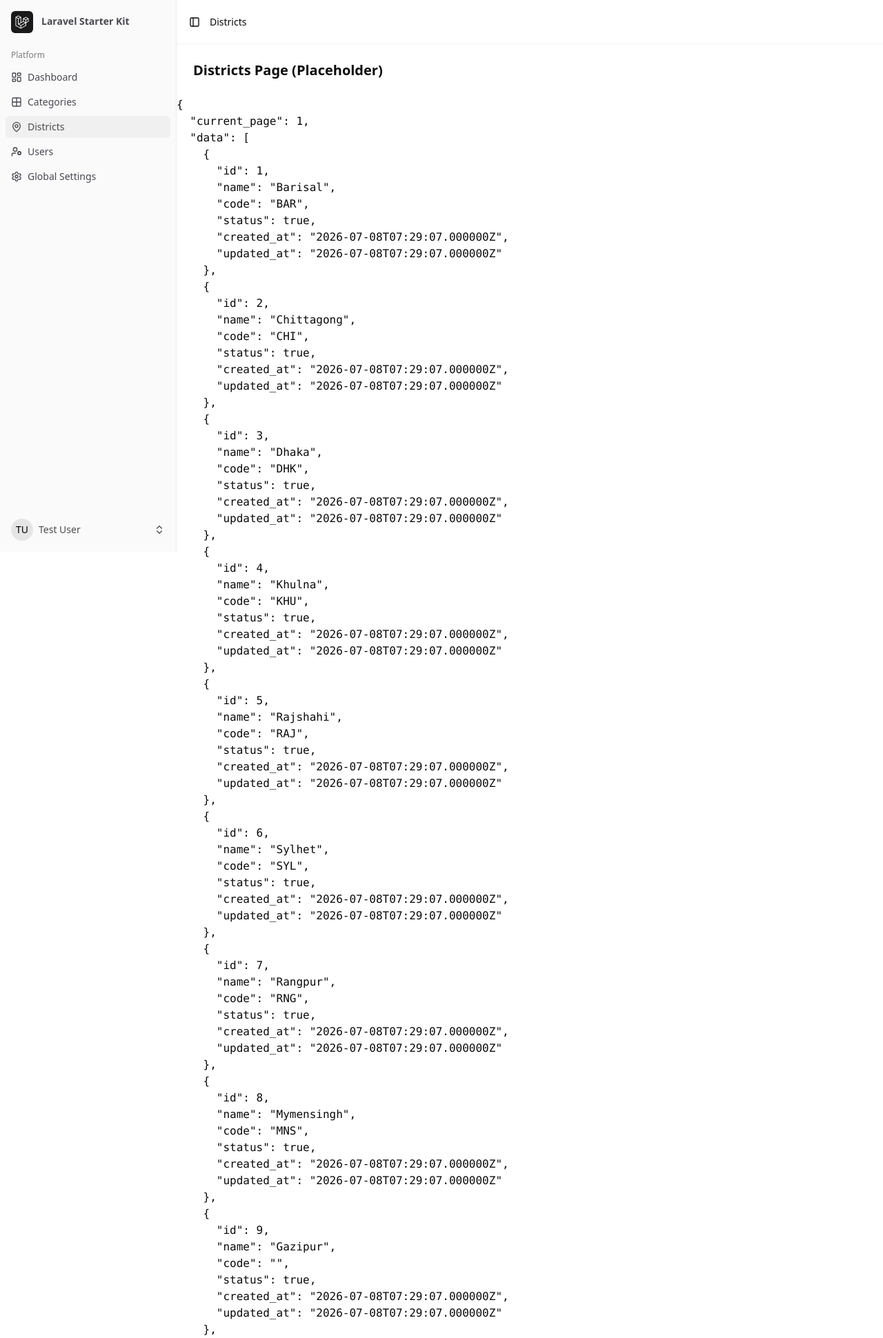
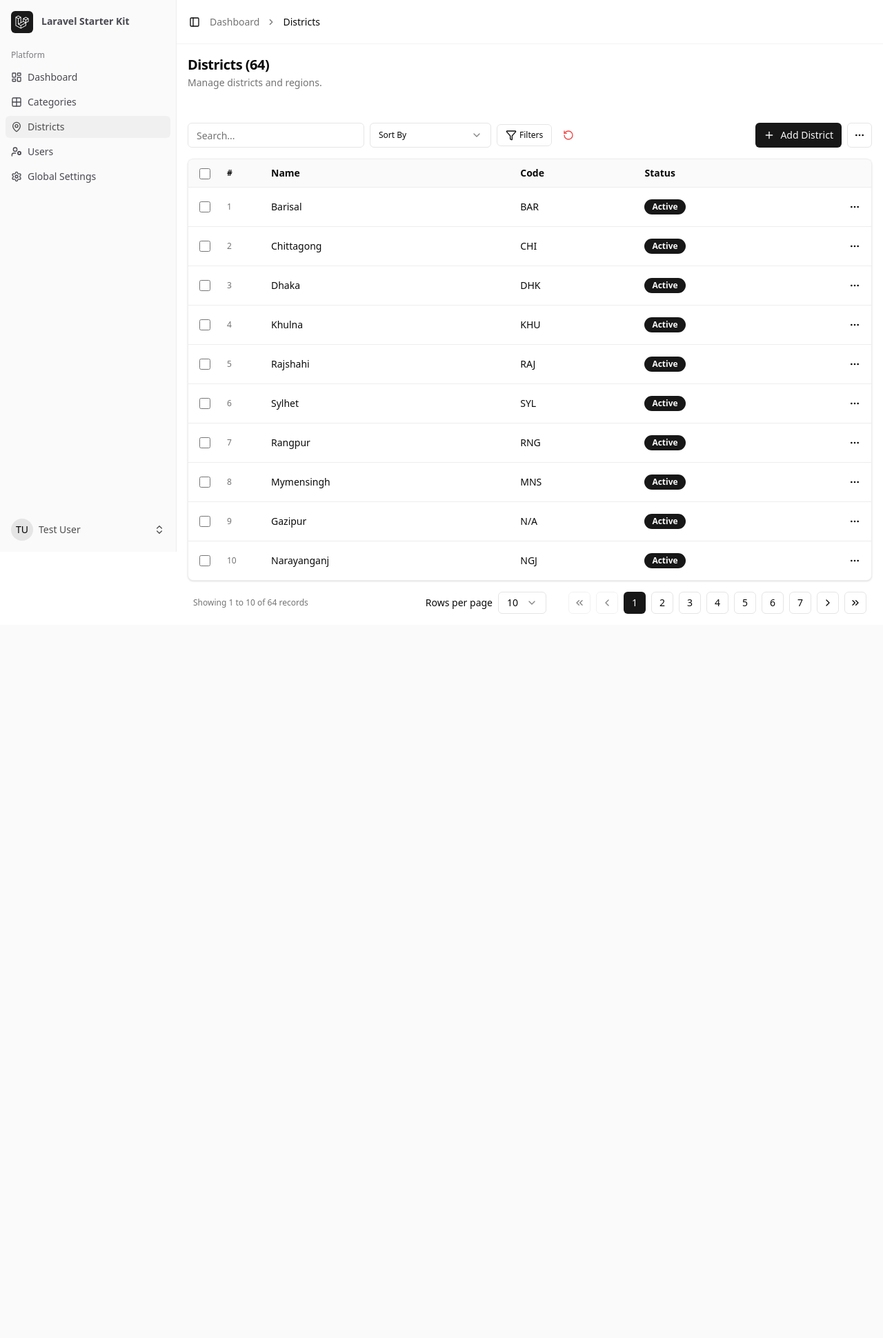
Before and after one commit to sahosmia/Cargo-Logistics, a Laravel app: page /districts in a window 1280 px wide. Shown: the top 1940 px of the page at 69% size. After the commit the page ends 890 px from the top, so only its background shows below. Run offline with Laravel 12, Linux system fonts and the light colour scheme; a user stored in the database is signed in; data comes from the database, SQL or seed files in the repository; style sheets or scripts are compiled from the project's sources; some libraries are stand-ins or nearby versions; some web fonts are replaced.

Commit message:
Implement full Category and District CRUD with frontend and fix sidebar
- Implemented React frontend (Index, Create, Edit, Form, Columns) for Categories and Districts modules.
- Fixed sidebar navigation by correcting the property name from 'url' to 'href' in the NavMain component.
- Added Categories and Districts to the sidebar with appropriate Lucide icons.
- Updated `resource-actions.tsx` with shared `AddResourceButton`, `EditResourceButton`, and `DeleteResourceButton` components as requested.
- Refactored backend validation into Traits (`ValidatesCategoryAttributes`, `ValidatesDistrictAttributes`) and updated FormRequests.
- Finalized Action Pattern refactor for Users, Categories, and Districts.
- Seeded the database with 64 Bangladeshi districts.

Co-authored-by: sahosmia <83745307+sahosmia@users.noreply.github.com>

```diff
--- a/resources/js/components/shared/resource-actions.tsx
+++ b/resources/js/components/shared/resource-actions.tsx
@@ -1,41 +1,67 @@
-import { Link } from "@inertiajs/react";
-import { SquarePen, Trash2 } from "lucide-react";
-import { AlertDialogDestructive } from "@/components/admin/AlertDialogDestructive";
-import { Button } from "@/components/ui/button";
-import { handleDelete } from "@/utils/table";
+import { Link } from '@inertiajs/react';
+import { Plus, SquarePen, Trash2 } from 'lucide-react';
+import type { ComponentPropsWithoutRef } from 'react';
+import { AlertDialogDestructive } from '@/components/admin/AlertDialogDestructive';
+import { Button } from '@/components/ui/button';
+import { cn } from '@/lib/utils';
+import { handleDelete } from '@/utils/table';
 
-interface DeleteButtonProps {
+type ButtonProps = ComponentPropsWithoutRef<typeof Button>;
+
+interface AddResourceButtonProps extends ButtonProps {
+    href: string;
+    label?: string;
+    className?: string;
+}
+
+export function AddResourceButton({ href, label = "Add", className, ...props }: AddResourceButtonProps) {
+    return (
+        <Button size="sm" asChild className={cn("gap-2", className)} {...props}>
+            <Link href={href}>
+                <Plus className="h-4 w-4" />
+                <span>{label}</span>
+            </Link>
+        </Button>
+    );
+}
+
+interface EditResourceButtonProps extends ButtonProps {
+    href: string;
+    label?: string;
+    className?: string;
+
+}
+
+export function EditResourceButton({ href, label = "Edit", className, ...props }: EditResourceButtonProps) {
+    return (
+        <Button variant="outline" size="sm" asChild className={cn("gap-2", className)} {...props}>
+            <Link href={href}>
+                <SquarePen className="h-4 w-4" />
+                <span>{label}</span>
+            </Link>
+        </Button>
+    );
+}
+
+interface DeleteResourceButtonProps extends Omit<ButtonProps, 'id'> {
     id: number | string;
     routeName: string;
-    label?: string;
+    label: string;
     redirectTo?: string;
+    onSuccess?: () => void;
 }
 
-export function DeleteResourceButton({ id, routeName, label = "Item", redirectTo }: DeleteButtonProps) {
+export function DeleteResourceButton({ id, routeName, label, redirectTo, onSuccess, className, ...props }: DeleteResourceButtonProps) {
     return (
         <AlertDialogDestructive
             title={`Delete ${label}?`}
-            description={`This action cannot be undone. All data associated with this ${label.toLowerCase()} will be permanently removed.`}
-            onConfirm={() => handleDelete(id, routeName, { redirectTo })}
+            description={`This action cannot be undone. All data for this ${label.toLowerCase()} will be permanently removed.`}
+            onConfirm={() => handleDelete(id, routeName, { redirectTo, onSuccess })}
         >
-            <Button variant="destructive">
-                <Trash2 className="w-4 h-4 mr-2" /> Delete
+            <Button variant="destructive" size="sm" className={cn("gap-2", className)} {...props}>
+                <Trash2 className="h-4 w-4" />
+                <span>Delete</span>
             </Button>
         </AlertDialogDestructive>
     );
 }
-
-interface EditButtonProps {
-    href: string;
-    label?: string;
-}
-
-export function EditResourceButton({ href, label = "Edit" }: EditButtonProps) {
-    return (
-        <Button variant="outline" asChild>
-            <Link href={href}>
-                <SquarePen className="w-4 h-4 mr-2" /> {label}
-            </Link>
-        </Button>
-    );
-}
--- /dev/null
+++ b/resources/js/pages/Categories/Columns.tsx
@@ -0,0 +1,37 @@
+import { TableRowActions } from '@/components/table/TableRowActions';
+import type { Column } from '@/types';
+
+interface CategoryType {
+    id: number;
+    name: string;
+    price_start: string;
+    price_end: string;
+}
+
+const columns: Column<CategoryType>[] = [
+    {
+        header: 'Name',
+        accessor: (item) => <span className="font-medium">{item.name}</span>,
+    },
+    {
+        header: 'Price Range',
+        accessor: (item) => (
+            <span className="text-sm">
+                {item.price_start} - {item.price_end}
+            </span>
+        ),
+    },
+    {
+        header: '',
+        accessor: (item) => (
+            <TableRowActions
+                item={item}
+                resource="categories"
+                label="Category"
+            />
+        ),
+        className: 'w-[7%]',
+    },
+];
+
+export { columns };
--- /dev/null
+++ b/resources/js/pages/Categories/Create.tsx
@@ -0,0 +1,16 @@
+import AppLayout from "@/layouts/app-layout";
+import { Head } from "@inertiajs/react";
+import CategoryForm from "./Form";
+
+export default function Create() {
+    return (
+        <AppLayout breadcrumbs={[{ title: "Categories", href: route("categories.index") }, { title: "Create", href: route("categories.create") }]}>
+            <Head title="Create Category" />
+
+            <div className="p-6">
+                <h1 className="text-xl font-bold mb-4">Create Category</h1>
+                <CategoryForm />
+            </div>
+        </AppLayout>
+    );
+}
--- /dev/null
+++ b/resources/js/pages/Categories/Edit.tsx
@@ -0,0 +1,16 @@
+import AppLayout from "@/layouts/app-layout";
+import { Head } from "@inertiajs/react";
+import CategoryForm from "./Form";
+
+export default function Edit({ category }: { category: any }) {
+    return (
+        <AppLayout breadcrumbs={[{ title: "Categories", href: route("categories.index") }, { title: "Edit", href: "#" }]}>
+            <Head title="Edit Category" />
+
+            <div className="p-6">
+                <h1 className="text-xl font-bold mb-4">Edit Category</h1>
+                <CategoryForm category={category} />
+            </div>
+        </AppLayout>
+    );
+}
--- /dev/null
+++ b/resources/js/pages/Categories/Form.tsx
@@ -0,0 +1,69 @@
+import { useForm } from "@inertiajs/react";
+import { Loader2 } from "lucide-react";
+import ErrorMessage from "@/components/admin/form/ErrorMessage";
+import FormLabel from "@/components/admin/form/FormLabel";
+import { Button } from "@/components/ui/button";
+import { Input } from "@/components/ui/input";
+
+interface Category {
+    id: number;
+    name: string;
+    price_start: string;
+    price_end: string;
+}
+
+interface Props { category?: Category; }
+
+export default function CategoryForm({ category }: Props) {
+    const { data, setData, post, processing, errors } = useForm({
+        name: category?.name || "",
+        price_start: category?.price_start || "",
+        price_end: category?.price_end || "",
+        _method: category ? "put" : undefined,
+    });
+
+    const submit = (e: React.FormEvent) => {
+        e.preventDefault();
+        if (category) {
+            post(route("categories.update", category.id), {
+                forceFormData: true,
+            });
+        } else {
+            post(route("categories.store"));
+        }
+    };
+
+    return (
+        <form onSubmit={submit} className="space-y-8 p-6 rounded-xl border shadow-sm w-1/2 max-w-125">
+            <div className="grid grid-cols-1 gap-6">
+                <div className="space-y-4">
+                    <div className="space-y-1">
+                        <FormLabel required>Category Name</FormLabel>
+                        <Input value={data.name} onChange={e => setData("name", e.target.value)} placeholder="Electronics" />
+                        <ErrorMessage message={errors.name} />
+                    </div>
+
+                    <div className="space-y-1">
+                        <FormLabel required>Price Start</FormLabel>
+                        <Input type="number" step="0.01" value={data.price_start} onChange={e => setData("price_start", e.target.value)} placeholder="0.00" />
+                        <ErrorMessage message={errors.price_start} />
+                    </div>
+
+                    <div className="space-y-1">
+                        <FormLabel required>Price End</FormLabel>
+                        <Input type="number" step="0.01" value={data.price_end} onChange={e => setData("price_end", e.target.value)} placeholder="0.00" />
+                        <ErrorMessage message={errors.price_end} />
+                    </div>
+                </div>
+            </div>
+
+            <div className="flex justify-end gap-3 pt-6 border-t">
+                <Button variant="ghost" type="button" onClick={() => window.history.back()}>Cancel</Button>
+                <Button type="submit" disabled={processing} className="px-8">
+                    {processing ? <Loader2 className="w-4 h-4 animate-spin mr-2" /> : null}
+                    {category ? "Save Changes" : "Create Category"}
+                </Button>
+            </div>
+        </form>
+    );
+}
--- a/resources/js/pages/Categories/Index.tsx
+++ b/resources/js/pages/Categories/Index.tsx
@@ -1,12 +1,45 @@
+import { Head } from '@inertiajs/react';
+import CommonTable from '@/components/admin/CommonTable';
+import Heading from '@/components/admin/heading';
 import AppLayout from '@/layouts/app-layout';
-import { Head } from '@inertiajs/react';
+import type { PaginationType, SortOption } from '@/types';
+import { columns } from './Columns';
 
-export default function Index({ categories }: any) {
+interface Props {
+    categories: PaginationType<any>;
+}
+
+export default function CategoryIndex({ categories }: Props) {
+    const breadcrumbs = [
+        { title: 'Dashboard', href: route('dashboard') },
+        { title: 'Categories', href: route('categories.index') },
+    ];
+
+    const sortOptions: SortOption[] = [
+        { label: 'Newest First', sort: 'created_at', direction: 'desc' },
+        { label: 'Name (A-Z)', sort: 'name', direction: 'asc' },
+    ];
+
     return (
-        <AppLayout breadcrumbs={[{ title: 'Categories', href: route('categories.index') }]}>
+        <AppLayout breadcrumbs={breadcrumbs}>
             <Head title="Categories" />
-            <div className="p-6 text-xl font-bold">Categories Page (Placeholder)</div>
-            <pre>{JSON.stringify(categories, null, 2)}</pre>
+
+            <div className="flex flex-col flex-1 h-full gap-4 p-4 overflow-x-auto rounded-xl">
+                <Heading
+                    title={`Categories (${categories.total})`}
+                    description="Manage your categories and their price ranges."
+                />
+
+                <CommonTable
+                    data={categories}
+                    columns={columns}
+                    create_route="categories.create"
+                    routeName="categories.index"
+                    sortOptions={sortOptions}
+                    bulkDeleteRoute="categories.bulkDestroy"
+                    entityName="Category"
+                />
+            </div>
         </AppLayout>
     );
 }
--- /dev/null
+++ b/resources/js/pages/Districts/Columns.tsx
@@ -0,0 +1,42 @@
+import { TableRowActions } from '@/components/table/TableRowActions';
+import { Badge } from '@/components/ui/badge';
+import type { Column } from '@/types';
+
+interface DistrictType {
+    id: number;
+    name: string;
+    code: string | null;
+    status: boolean;
+}
+
+const columns: Column<DistrictType>[] = [
+    {
+        header: 'Name',
+        accessor: (item) => <span className="font-medium">{item.name}</span>,
+    },
+    {
+        header: 'Code',
+        accessor: (item) => <span className="text-sm">{item.code || 'N/A'}</span>,
+    },
+    {
+        header: 'Status',
+        accessor: (item) => (
+            <Badge variant={item.status ? 'default' : 'secondary'}>
+                {item.status ? 'Active' : 'Inactive'}
+            </Badge>
+        ),
+    },
+    {
+        header: '',
+        accessor: (item) => (
+            <TableRowActions
+                item={item}
+                resource="districts"
+                label="District"
+            />
+        ),
+        className: 'w-[7%]',
+    },
+];
+
+export { columns };
--- /dev/null
+++ b/resources/js/pages/Districts/Create.tsx
@@ -0,0 +1,16 @@
+import AppLayout from "@/layouts/app-layout";
+import { Head } from "@inertiajs/react";
+import DistrictForm from "./Form";
+
+export default function Create() {
+    return (
+        <AppLayout breadcrumbs={[{ title: "Districts", href: route("districts.index") }, { title: "Create", href: route("districts.create") }]}>
+            <Head title="Create District" />
+
+            <div className="p-6">
+                <h1 className="text-xl font-bold mb-4">Create District</h1>
+                <DistrictForm />
+            </div>
+        </AppLayout>
+    );
+}
--- /dev/null
+++ b/resources/js/pages/Districts/Edit.tsx
@@ -0,0 +1,16 @@
+import AppLayout from "@/layouts/app-layout";
+import { Head } from "@inertiajs/react";
+import DistrictForm from "./Form";
+
+export default function Edit({ district }: { district: any }) {
+    return (
+        <AppLayout breadcrumbs={[{ title: "Districts", href: route("districts.index") }, { title: "Edit", href: "#" }]}>
+            <Head title="Edit District" />
+
+            <div className="p-6">
+                <h1 className="text-xl font-bold mb-4">Edit District</h1>
+                <DistrictForm district={district} />
+            </div>
+        </AppLayout>
+    );
+}
--- /dev/null
+++ b/resources/js/pages/Districts/Form.tsx
@@ -0,0 +1,70 @@
+import { useForm } from "@inertiajs/react";
+import { Loader2 } from "lucide-react";
+import ErrorMessage from "@/components/admin/form/ErrorMessage";
+import FormLabel from "@/components/admin/form/FormLabel";
+import { Button } from "@/components/ui/button";
+import { Input } from "@/components/ui/input";
+import { Checkbox } from "@/components/ui/checkbox";
+
+interface District {
+    id: number;
+    name: string;
+    code: string | null;
+    status: boolean;
+}
+
+interface Props { district?: District; }
+
+export default function DistrictForm({ district }: Props) {
+    const { data, setData, post, processing, errors } = useForm({
+        name: district?.name || "",
+        code: district?.code || "",
+        status: district ? district.status : true,
+        _method: district ? "put" : undefined,
+    });
+
+    const submit = (e: React.FormEvent) => {
+        e.preventDefault();
+        if (district) {
+            post(route("districts.update", district.id), {
+                forceFormData: true,
+            });
+        } else {
+            post(route("districts.store"));
+        }
+    };
+
+    return (
+        <form onSubmit={submit} className="space-y-8 p-6 rounded-xl border shadow-sm w-1/2 max-w-125">
+            <div className="grid grid-cols-1 gap-6">
+                <div className="space-y-4">
+                    <div className="space-y-1">
+                        <FormLabel required>District Name</FormLabel>
+                        <Input value={data.name} onChange={e => setData("name", e.target.value)} placeholder="Dhaka" />
+                        <ErrorMessage message={errors.name} />
+                    </div>
+
+                    <div className="space-y-1">
+                        <FormLabel>Code</FormLabel>
+                        <Input value={data.code} onChange={e => setData("code", e.target.value)} placeholder="DHK" />
+                        <ErrorMessage message={errors.code} />
+                    </div>
+
+                    <div className="flex items-center space-x-2">
+                        <Checkbox id="status" checked={data.status} onCheckedChange={(checked) => setData("status", !!checked)} />
+                        <label htmlFor="status" className="text-sm font-medium leading-none peer-disabled:cursor-not-allowed peer-disabled:opacity-70">Active</label>
+                        <ErrorMessage message={errors.status} />
+                    </div>
+                </div>
+            </div>
+
+            <div className="flex justify-end gap-3 pt-6 border-t">
+                <Button variant="ghost" type="button" onClick={() => window.history.back()}>Cancel</Button>
+                <Button type="submit" disabled={processing} className="px-8">
+                    {processing ? <Loader2 className="w-4 h-4 animate-spin mr-2" /> : null}
+                    {district ? "Save Changes" : "Create District"}
+                </Button>
+            </div>
+        </form>
+    );
+}
--- a/resources/js/pages/Districts/Index.tsx
+++ b/resources/js/pages/Districts/Index.tsx
@@ -1,12 +1,59 @@
+import { Head } from '@inertiajs/react';
+import CommonTable from '@/components/admin/CommonTable';
+import Heading from '@/components/admin/heading';
 import AppLayout from '@/layouts/app-layout';
-import { Head } from '@inertiajs/react';
+import type { PaginationType, SortOption, FilterOption } from '@/types';
+import { columns } from './Columns';
 
-export default function Index({ districts }: any) {
+interface Props {
+    districts: PaginationType<any>;
+}
+
+export default function DistrictIndex({ districts }: Props) {
+    const breadcrumbs = [
+        { title: 'Dashboard', href: route('dashboard') },
+        { title: 'Districts', href: route('districts.index') },
+    ];
+
+    const sortOptions: SortOption[] = [
+        { label: 'Name (A-Z)', sort: 'name', direction: 'asc' },
+        { label: 'Code', sort: 'code', direction: 'asc' },
+        { label: 'Newest First', sort: 'created_at', direction: 'desc' },
+    ];
+
+    const filters: FilterOption[] = [
+        {
+            name: 'status',
+            label: 'Status',
+            type: 'select',
+            options: [
+                { label: 'Active', value: '1' },
+                { label: 'Inactive', value: '0' },
+            ]
+        },
+    ];
+
     return (
-        <AppLayout breadcrumbs={[{ title: 'Districts', href: route('districts.index') }]}>
+        <AppLayout breadcrumbs={breadcrumbs}>
             <Head title="Districts" />
-            <div className="p-6 text-xl font-bold">Districts Page (Placeholder)</div>
-            <pre>{JSON.stringify(districts, null, 2)}</pre>
+
+            <div className="flex flex-col flex-1 h-full gap-4 p-4 overflow-x-auto rounded-xl">
+                <Heading
+                    title={`Districts (${districts.total})`}
+                    description="Manage districts and regions."
+                />
+
+                <CommonTable
+                    data={districts}
+                    columns={columns}
+                    create_route="districts.create"
+                    routeName="districts.index"
+                    sortOptions={sortOptions}
+                    filters={filters}
+                    bulkDeleteRoute="districts.bulkDestroy"
+                    entityName="District"
+                />
+            </div>
         </AppLayout>
     );
 }
```
